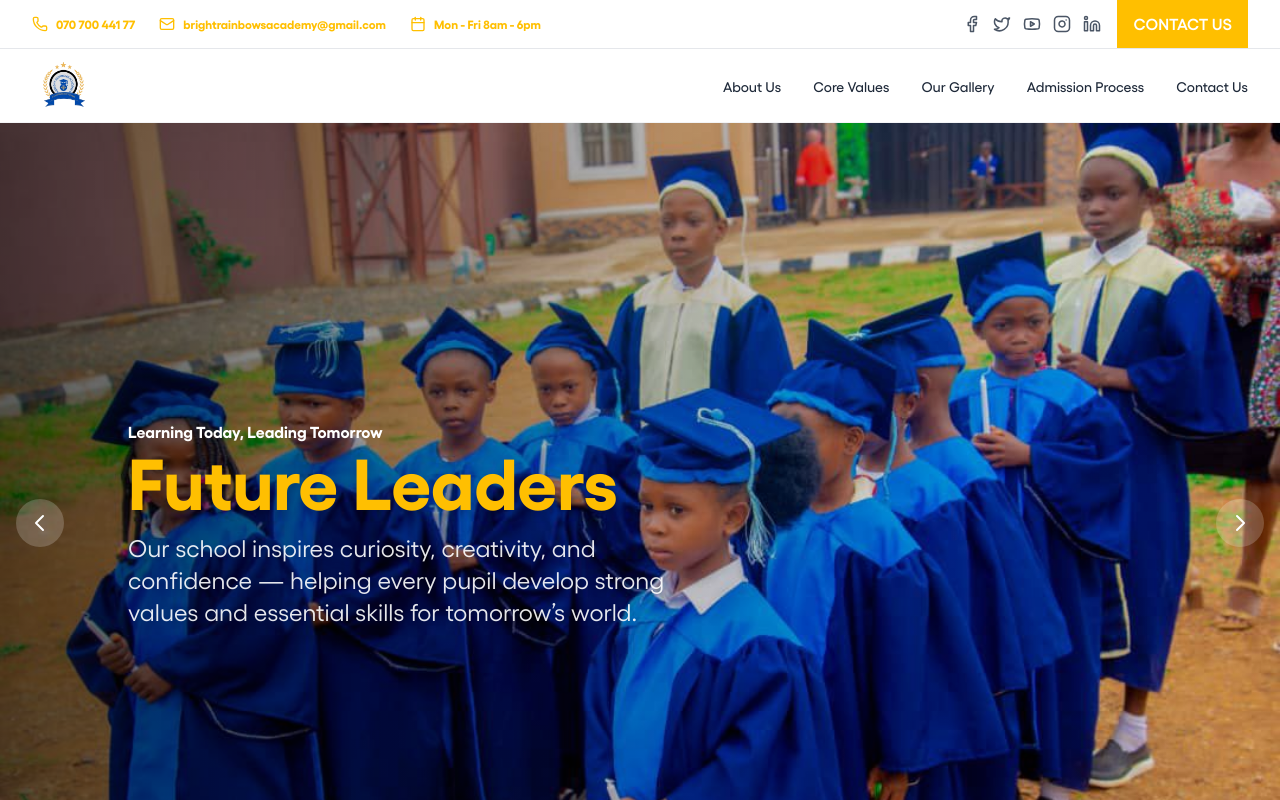
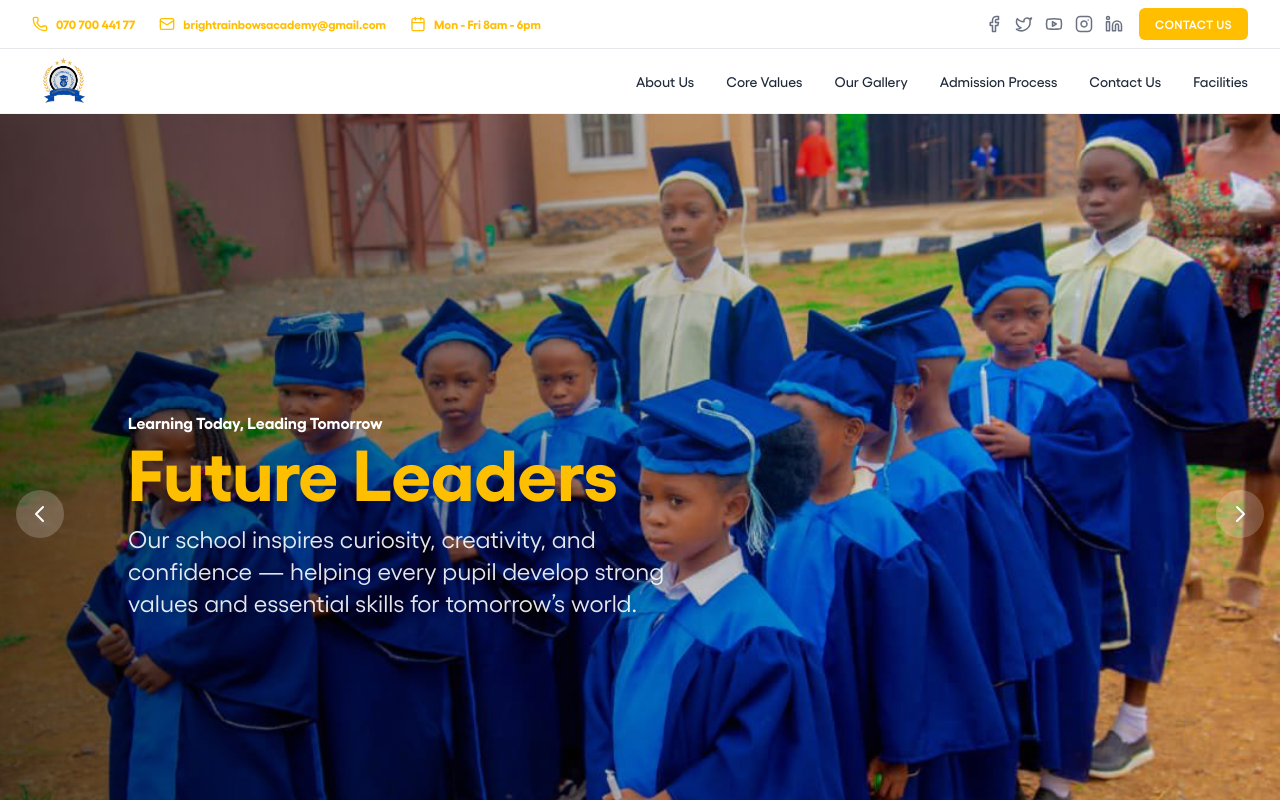
Before and after one commit to picobridge/Project-Orion, a React (Vite) app: page / in a window 1280 px wide. Shown: the top 800 px of the page. Built offline with nearby package versions, Linux system fonts and the light colour scheme.

Commit message:
Nav links Fixed

```diff
--- a/src/Components/Header.jsx
+++ b/src/Components/Header.jsx
@@ -13,39 +13,56 @@ import {
   Instagram,
   Youtube,
 } from "lucide-react";
+
 function Header() {
   const [isOpen, setIsOpen] = useState(false);
+  const [scrolled, setScrolled] = useState(false);
+
+  // Close mobile menu on scroll
+  useEffect(() => {
+    const handleScroll = () => {
+      setScrolled(window.scrollY > 20);
+      if (isOpen) setIsOpen(false);
+    };
+    window.addEventListener("scroll", handleScroll);
+    return () => window.removeEventListener("scroll", handleScroll);
+  }, [isOpen]);
+
+  const navLinks = [
+    { to: "about", label: "About Us" },
+    { to: "corevalues", label: "Core Values" },
+    { to: "gallery", label: "Our Gallery" },
+    { to: "process", label: "Admission Process", duration: 1000 },
+    { to: "footer", label: "Contact Us" },
+    { to: "facilities", label: "Facilities" },
+  ];
+
+  const handleNavClick = () => setIsOpen(false);
+
   return (
-    <div className="w-full " data-aos="fade-up">
+    <div className="w-full sticky top-0 z-50" data-aos="fade-up">
       {/* Top Contact Bar */}
-      <div className="bg-white border-b border-gray-200">
-        <div className="max-w-7xl mx-auto px-4 md:block px-6 lg:px-8 hidden">
-          <div className="flex flex-col md:flex-row md:items-center md:justify-between py-0 gap-3 md:gap-0">
+      <div className="bg-white border-b border-gray-200 hidden md:block">
+        <div className="max-w-7xl mx-auto px-6 lg:px-8">
+          <div className="flex items-center justify-between py-2 gap-3">
             {/* Contact Information */}
-            <div className="flex flex-col sm:flex-row sm:items-center gap-4 sm:gap-6 text-xs md:text-xs">
-              {/* Phone 1 */}
+            <div className="flex items-center gap-6 text-xs">
               <a
-                href="tel:+234 7070044177"
-                className="flex items-center gap-2 text-[#FFBF00] transition"
+                href="tel:+2347070044177"
+                className="flex items-center gap-2 text-[#FFBF00] hover:text-[#e6ac00] transition-colors"
               >
-                <Phone size={16} className="text-[#FFBF00] " />
+                <Phone size={16} className="text-[#FFBF00]" />
                 <span className="font-bold">070 700 441 77</span>
               </a>
 
-              {/* Phone 2 */}
-
-              {/* Email */}
               <a
                 href="mailto:brightrainbowsacademy@gmail.com"
-                className="flex items-center gap-2 text-[#FFBF00] transition"
+                className="flex items-center gap-2 text-[#FFBF00] hover:text-[#e6ac00] transition-colors"
               >
                 <Mail size={16} className="text-[#FFBF00]" />
-                <span className="font-bold">
-                  brightrainbowsacademy@gmail.com
-                </span>
+                <span className="font-bold">brightrainbowsacademy@gmail.com</span>
               </a>
 
-              {/* Hours */}
               <div className="flex items-center gap-2 text-[#FFBF00]">
                 <Calendar size={16} className="text-[#FFBF00]" />
                 <span className="font-bold">Mon - Fri 8am - 6pm</span>
@@ -54,52 +71,22 @@ function Header() {
 
             {/* Social Icons & Contact Button */}
             <div className="flex items-center gap-4">
-              {/* Social Media Icons */}
               <div className="flex items-center gap-3">
-                <a
-                  href="#"
-                  className="text-gray-600 hover:text-[#FFBF00] transition"
-                  aria-label="Facebook"
-                >
-                  <Facebook size={18} />
-                </a>
-                <a
-                  href="#"
-                  className="text-gray-600 hover:text-[#FFBF00]  transition"
-                  aria-label="Twitter"
-                >
-                  <Twitter size={18} />
-                </a>
-                <a
-                  href="#"
-                  className="text-gray-600 hover:text-[#FFBF00]  transition"
-                  aria-label="YouTube"
-                >
-                  <Youtube size={18} />
-                </a>
-                <a
-                  href="#"
-                  className="text-gray-600 hover:text-[#FFBF00]  transition"
-                  aria-label="Instagram"
-                >
-                  <Instagram size={18} />
-                </a>
-                <a
-                  href="#"
-                  className="text-gray-600 hover:text-[#FFBF00]  transition"
-                  aria-label="LinkedIn"
-                >
-                  <Linkedin size={18} />
-                </a>
+                {[Facebook, Twitter, Youtube, Instagram, Linkedin].map((Icon, i) => (
+                  <a
+                    key={i}
+                    href="#"
+                    className="text-gray-500 hover:text-[#FFBF00] transition-colors duration-200"
+                    aria-label={Icon.name}
+                  >
+                    <Icon size={18} />
+                  </a>
+                ))}
               </div>
 
-              {/* Contact Button */}
-              <button className="bg-[#FFBF00]  hover:bg-[#FFBF00] cursor-pointer text-white px-4 py-3 font-semibold transition whitespace-nowrap">
+              <button className="bg-[#FFBF00] hover:bg-[#e6ac00] text-white px-4 py-2 rounded-md font-semibold transition-all duration-200 whitespace-nowrap text-xs uppercase tracking-wide">
                 <Link to="footer" smooth={true} duration={700}>
-                  <Link to="footer" smooth={true} duration={1000}>
-                    {" "}
-                    CONTACT US{" "}
-                  </Link>
+                  Contact Us
                 </Link>
               </button>
             </div>
@@ -108,67 +95,38 @@ function Header() {
       </div>
 
       {/* Navigation Bar */}
-      <nav className="bg-white border-b border-gray-100">
+      <nav
+        className={`bg-white border-b border-gray-100 transition-shadow duration-300 ${
+          scrolled ? "shadow-md" : ""
+        }`}
+      >
         <div className="max-w-7xl mx-auto px-4 sm:px-6 lg:px-8">
-          <div className="flex items-center justify-between text-sm py-1">
+          <div className="flex items-center justify-between h-16">
             {/* Logo */}
             <div className="flex-shrink-0">
-              <img src="logo.png" width={65} />
+              <img src="logo.png" width={65} alt="Bright Rainbows Academy" className="h-auto" />
             </div>
 
             {/* Desktop Navigation */}
             <div className="hidden md:flex items-center gap-8">
-              <div className="group relative">
-                <button className="text-gray-800 cursor-pointer font-medium hover:text-[#FFBF00] transition flex items-center gap-1">
-                  <Link to="about" smooth={true} duration={700}>
-                    {" "}
-                    About Us
-                  </Link>
-                </button>
-              </div>
-
-              <div className="group relative">
-                <button className="text-gray-800 font-medium  cursor-pointer hover:text-[#FFBF00] transition flex items-center gap-1">
-                  <Link to="corevalues" smooth={true} duration={700}>
-                    {" "}
-                    Core Values{" "}
-                  </Link>
-                </button>
-              </div>
-
-              <div className="group relative">
-                <button className="text-gray-800 cursor-pointer font-medium hover:text-[#FFBF00] transition flex items-center gap-1">
-                  <Link to="gallery" smooth={true} duration={700}>
-                    {" "}
-                    Our Gallery
-                  </Link>
-                </button>
-              </div>
-
-              <a
-                href="#"
-                className="text-gray-800 font-medium hover:text-[#FFBF00] transition"
-              >
-                <Link to="process" smooth={true} duration={1000}>
-                  {" "}
-                  Admission Process{" "}
+              {navLinks.map((link) => (
+                <Link
+                  key={link.to}
+                  to={link.to}
+                  smooth={true}
+                  duration={link.duration || 700}
+                  className="text-gray-800 font-medium hover:text-[#FFBF00] transition-colors duration-200 cursor-pointer text-sm relative group"
+                >
+                  {link.label}
+                  <span className="absolute -bottom-1 left-0 w-0 h-0.5 bg-[#FFBF00] transition-all duration-300 group-hover:w-full" />
                 </Link>
-              </a>
-
-              <a
-                href="#"
-                className="text-gray-800 font-medium hover:text-[#FFBF00] transition"
-              >
-                <Link to="footer" smooth={true} duration={700}>
-                  Contact Us
-                </Link>
-              </a>
+              ))}
             </div>
 
             {/* Mobile Menu Button */}
             <button
               onClick={() => setIsOpen(!isOpen)}
-              className="md:hidden p-2 rounded-md text-gray-700 hover:text-amber-900"
+              className="md:hidden p-2 rounded-lg text-gray-700 hover:bg-gray-100 hover:text-[#FFBF00] transition-all duration-200"
               aria-label="Toggle menu"
             >
               {isOpen ? <X size={24} /> : <Menu size={24} />}
@@ -176,36 +134,49 @@ function Header() {
           </div>
 
           {/* Mobile Navigation */}
-          {isOpen && (
-            <div className="md:hidden pb-4 border-t border-gray-200">
-              <div className="flex flex-col gap-3 pt-4">
-                <button className="text-left text-gray-800 font-medium hover:text-amber-900 transition py-2">
-                  About Us
-                </button>
-                <button className="text-left text-gray-800 font-medium hover:text-amber-900 transition py-2">
-                  Academics
-                </button>
-                <button className="text-left text-gray-800 font-medium hover:text-amber-900 transition py-2">
-                  Media Hub
-                </button>
-                <button className="text-left text-gray-800 font-medium hover:text-amber-900 transition py-2">
-                  Facility
-                </button>
+          <div
+            className={`md:hidden overflow-hidden transition-all duration-300 ease-in-out ${
+              isOpen ? "max-h-96 opacity-100 pb-4" : "max-h-0 opacity-0"
+            }`}
+          >
+            <div className="flex flex-col gap-1 pt-2 border-t border-gray-100">
+              {navLinks.map((link) => (
+                <Link
+                  key={link.to}
+                  to={link.to}
+                  smooth={true}
+                  duration={link.duration || 700}
+                  onClick={handleNavClick}
+                  className="text-left text-gray-800 font-medium hover:text-[#FFBF00] hover:bg-gray-50 transition-all duration-200 py-3 px-3 rounded-lg cursor-pointer"
+                >
+                  {link.label}
+                </Link>
+              ))}
+
+              {/* Mobile Contact Info */}
+              <div className="mt-4 pt-4 border-t border-gray-100 flex flex-col gap-3 px-3">
                 <a
-                  href="#"
-                  className="text-gray-800 font-medium hover:text-amber-900 transition py-2"
+                  href="tel:+2347070044177"
+                  className="flex items-center gap-2 text-[#FFBF00] text-sm font-bold"
                 >
-                  School Policies
+                  <Phone size={16} />
+                  070 700 441 77
                 </a>
-                <a
-                  href="#"
-                  className="text-gray-800 font-medium hover:text-amber-900 transition py-2"
-                >
-                  Contact Us
-                </a>
+                <div className="flex items-center gap-3">
+                  {[Facebook, Twitter, Youtube, Instagram, Linkedin].map((Icon, i) => (
+                    <a
+                      key={i}
+                      href="#"
+                      className="text-gray-400 hover:text-[#FFBF00] transition-colors"
+                      aria-label={Icon.name}
+                    >
+                      <Icon size={20} />
+                    </a>
+                  ))}
+                </div>
               </div>
             </div>
-          )}
+          </div>
         </div>
       </nav>
     </div>
```
Also changed, not shown: src/Components/Newcontent.jsx (+11 -13 lines).
